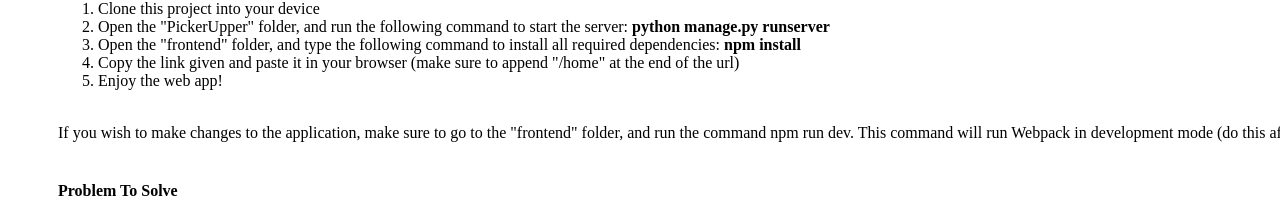
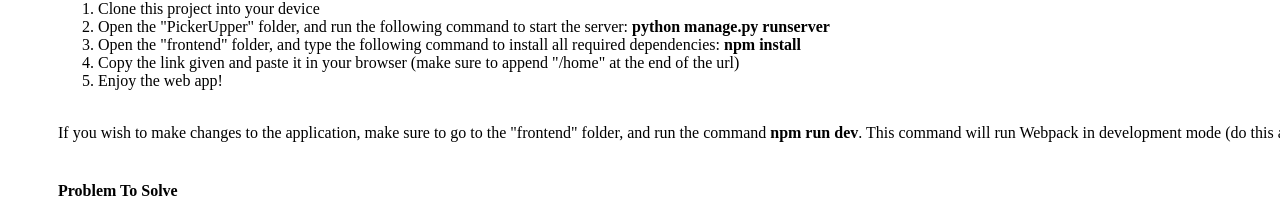
Before and after one commit to alexnope/pickerupper, a React app in the folder PickerUpper/frontend/: page /home in a window 1280 px wide. Shown: the part 270-484 px from the top of the page. Built offline with nearby package versions, Linux system fonts and the light colour scheme; the HTML template or start-up script is replaced by a standard one; what react-geocode would draw is missing.

Commit message:
Added bolding to home page text.

```diff
--- a/PickerUpper/frontend/src/components/HomePage.js
+++ b/PickerUpper/frontend/src/components/HomePage.js
@@ -39,7 +39,7 @@ class HomePage extends React.Component {
                         </ol>
                     </tr>
                     <tr>
-                        <p>If you wish to make changes to the application, make sure to go to the "frontend" folder, and run the command npm run dev. This command will run Webpack in development mode (do this after step 3).</p>
+                        <p>If you wish to make changes to the application, make sure to go to the "frontend" folder, and run the command <strong>npm run dev</strong>. This command will run Webpack in development mode (do this after step 3).</p>
                     </tr>
                     <tr>
                         <h4>Problem To Solve</h4>
```
Also changed, not shown: 1 other file (tests, documents, lock files or other folders).
